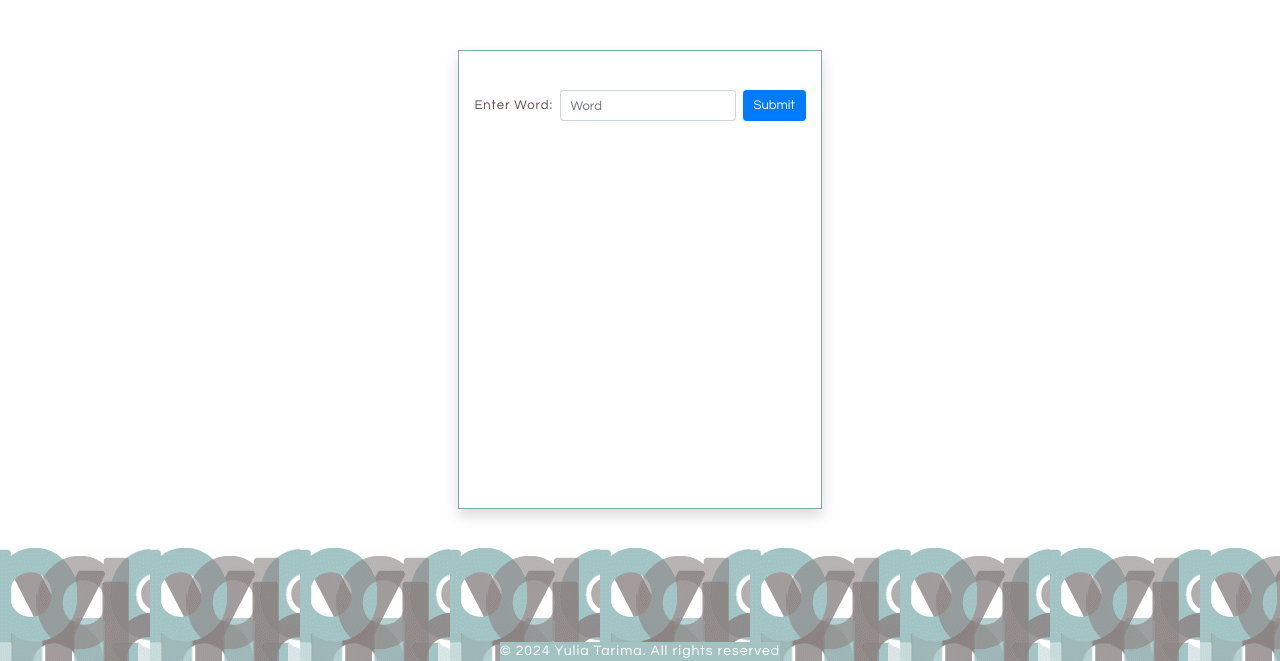
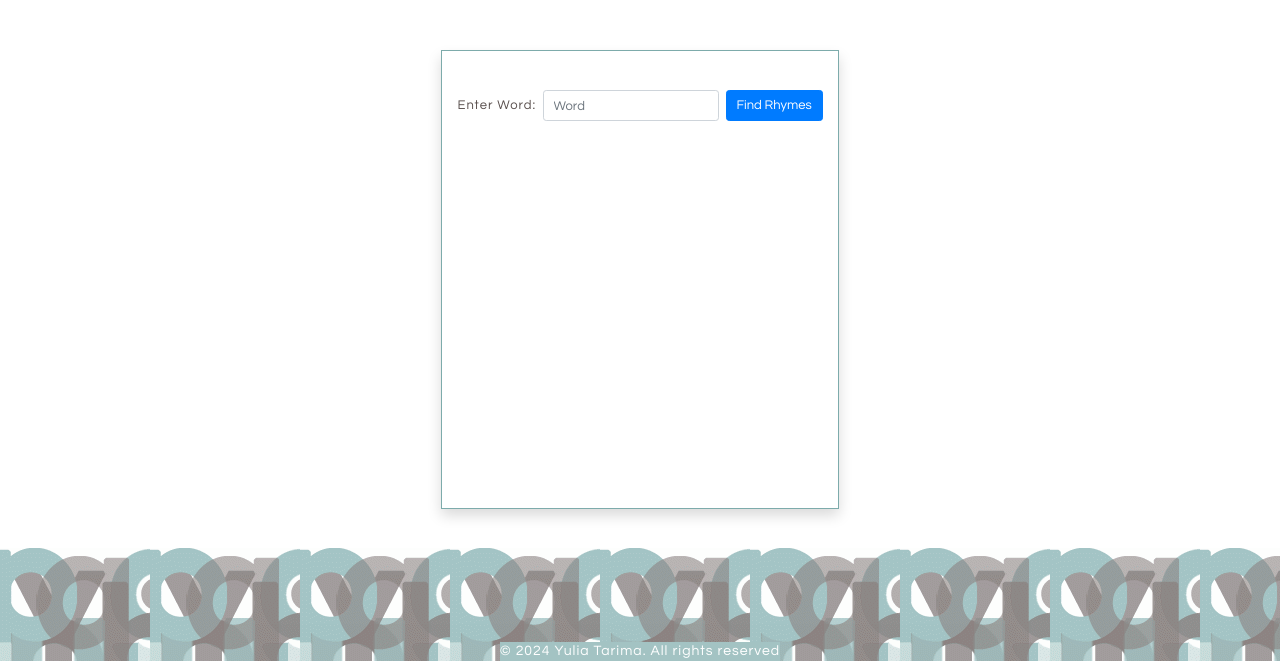
Before and after one commit to YuliaTarima/CEN2361---PWAs, a plain HTML site: page 03. RhymingWords/index.html in a window 1280 px wide. Shown: the part 139-800 px from the top of the page. Drawn offline with nearby package versions, Linux system fonts and the light colour scheme.

Commit message:
Clean-up

```diff
--- a/03. RhymingWords/app.js
+++ b/03. RhymingWords/app.js
@@ -146,6 +146,9 @@ document.addEventListener("DOMContentLoaded", () => {
                 if (rhymesMatchFromJson.length === 0) {
                     const rhymesFromAPI = await fetchRhymingWordsArrayAPI(wordToRhyme);
                              rhymesFromAPI.forEach(rhyme => rhymesResultArr.push(rhyme));
+                             /*TODO
+                             append fetched values to json file
+                              */
                 } else {
                     rhymesMatchFromJson.forEach(rhyme => rhymesResultArr.push(rhyme));
                 }
--- a/03. RhymingWords/index.html
+++ b/03. RhymingWords/index.html
@@ -19,7 +19,7 @@
             <form class="form-inline" id="inputWordForm">
                 <label class="mr-2" for="inputWord">Enter Word:</label>
                 <input class="form-control mr-2" id="inputWord" maxlength="15" placeholder="Word" type="text">
-                <button class="btn btn-primary" id="submit" type="submit">Submit</button>
+                <button class="btn btn-primary" id="submit" type="submit">Find Rhymes</button>
             </form>
             <div id="rhymingResults">
                 <!-- Fetched content will be inserted here -->
```
